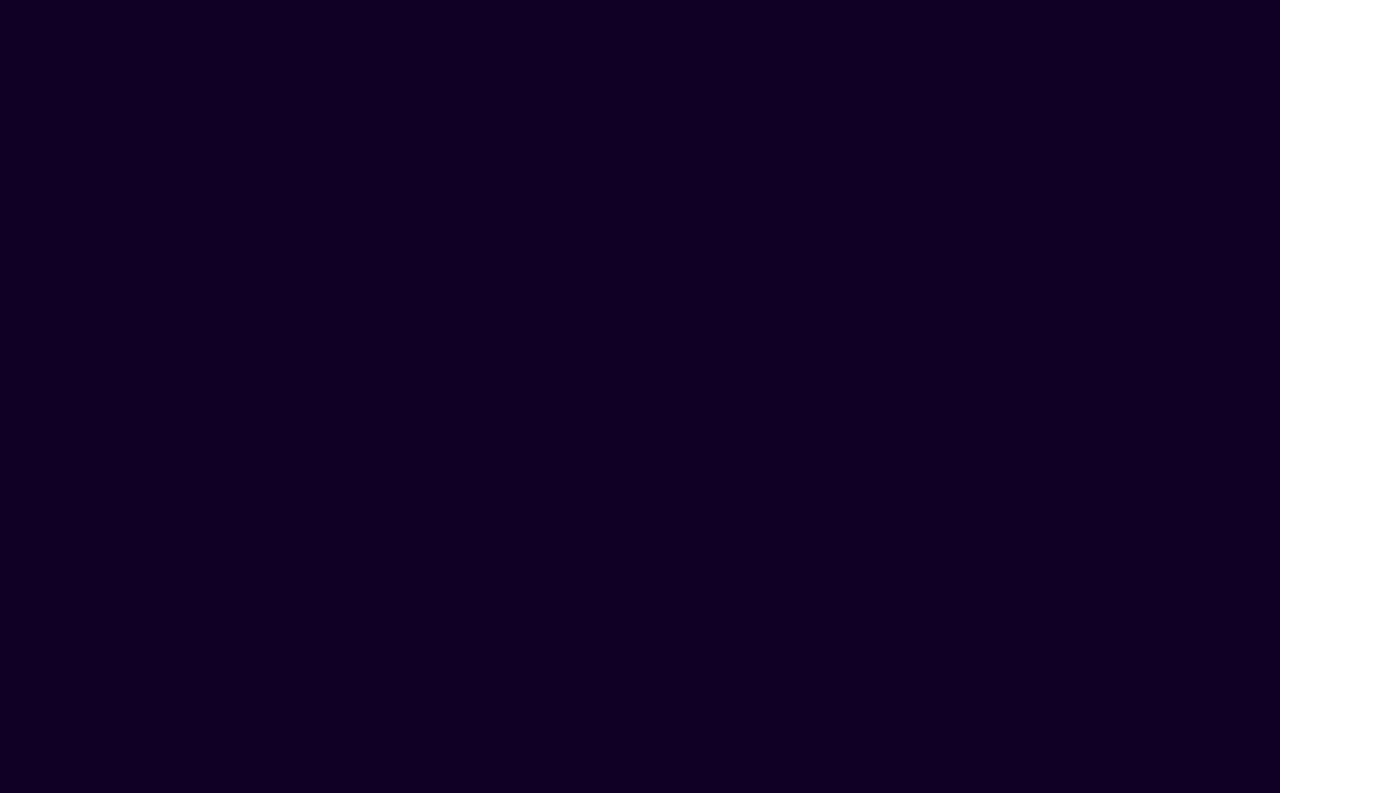
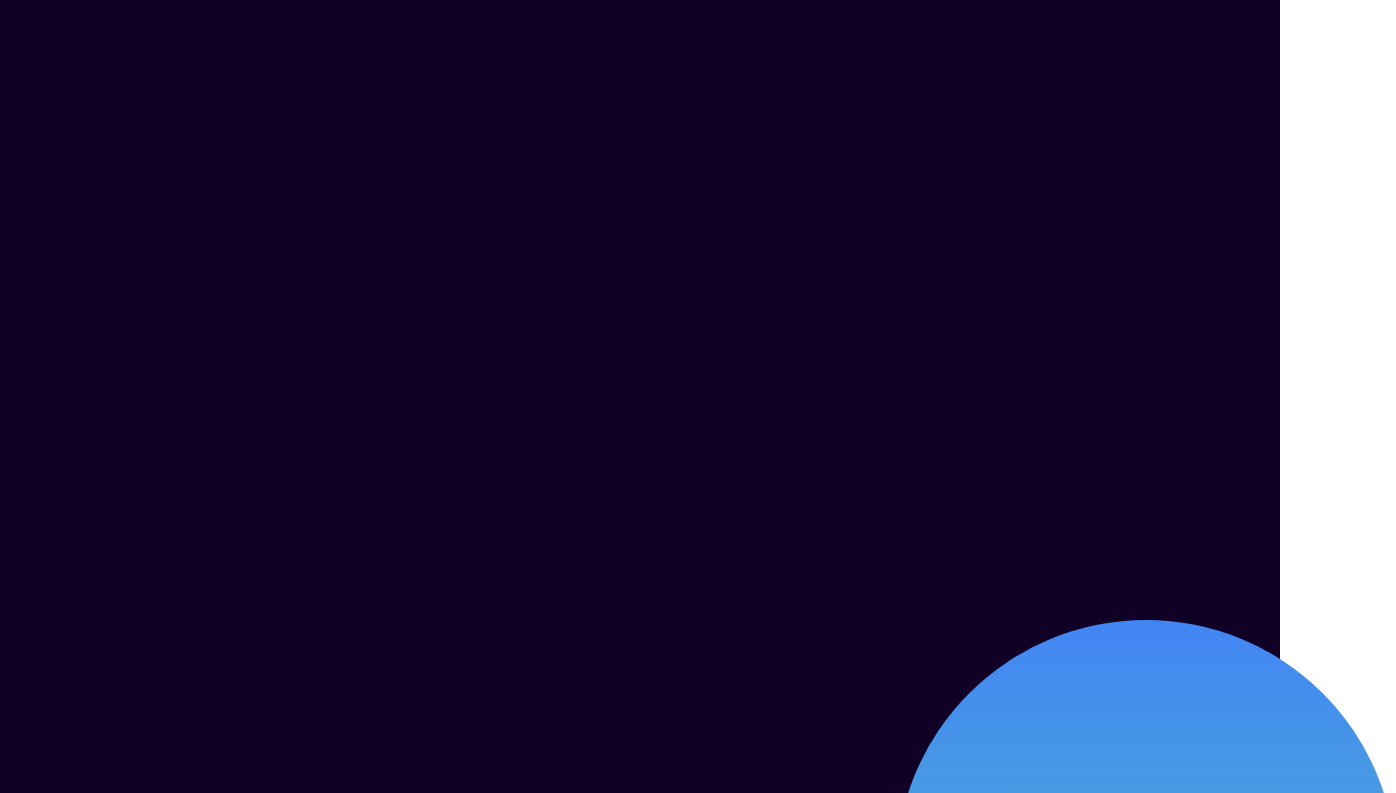
Before and after one commit to kusumghimire/3D-Glass-Flip-Card, a plain HTML site: page index.html in a window 1280 px wide. Shown: the top 793 px of the page, 1396 px wide, since content can reach past the window. Drawn offline with Linux system fonts and the light colour scheme.

Commit message:
css added

```diff
--- a/index.html
+++ b/index.html
@@ -14,6 +14,9 @@
             <div class="face font">
 
             </div>
+            <div class="back font">
+
+            </div>
         </div>
     </section>
 </body>
--- a/style.scss
+++ b/style.scss
@@ -16,4 +16,14 @@ section {
     align-items: center;
     min-height: 100vh;
     background: #110026;
+    &::before {
+        content: '';
+        position: absolute;
+        bottom: -40%;
+        left: 70%;
+        width: 500px;
+        height: 500px;
+        background: linear-gradient(#4285F4, #53C3C3);
+        border-radius: 50%;
+    }
 }
```
Also changed, not shown: style.css, 1 other file.
